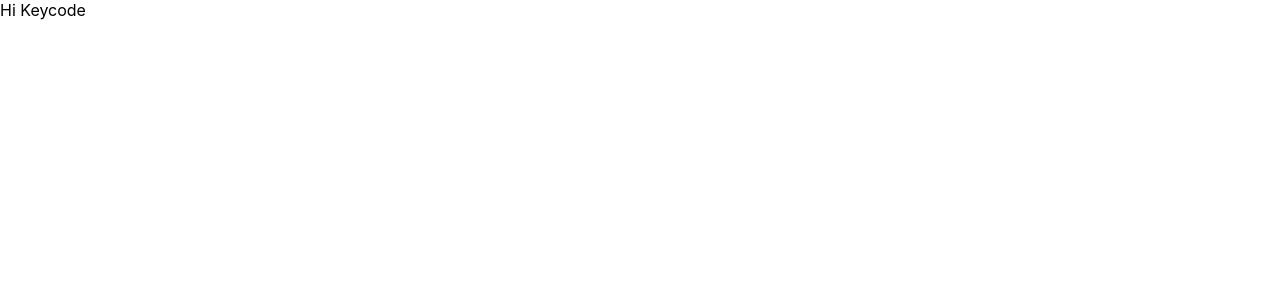
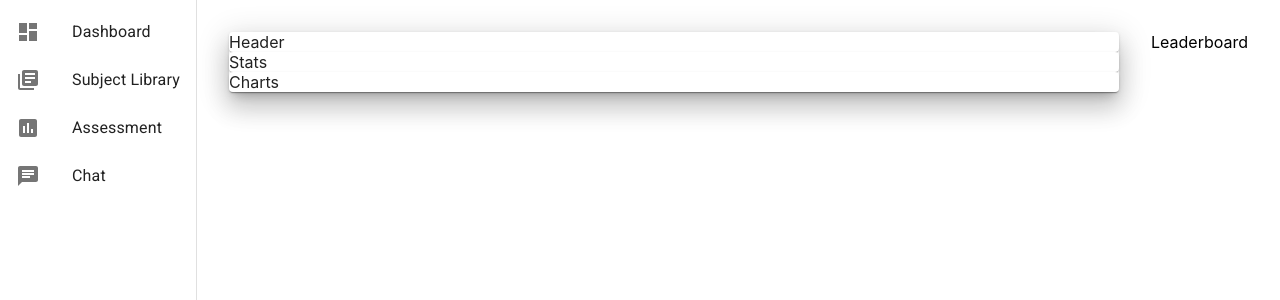
Before and after one commit to Aswin-Pradeep-P/neural-dashboard, a React (Create React App) app: page / in a window 1280 px wide. Shown: the top 300 px of the page. Built offline with nearby package versions, Linux system fonts and the light colour scheme.

Commit message:
Add root layout to app

```diff
--- a/src/App.tsx
+++ b/src/App.tsx
@@ -1,8 +1,9 @@
+import RootLayout from "./layout/rootLayout";
 
 function App() {
   return (
     <div className="App">
-      Hi Keycode
+      <RootLayout />
     </div>
   );
 }
```
